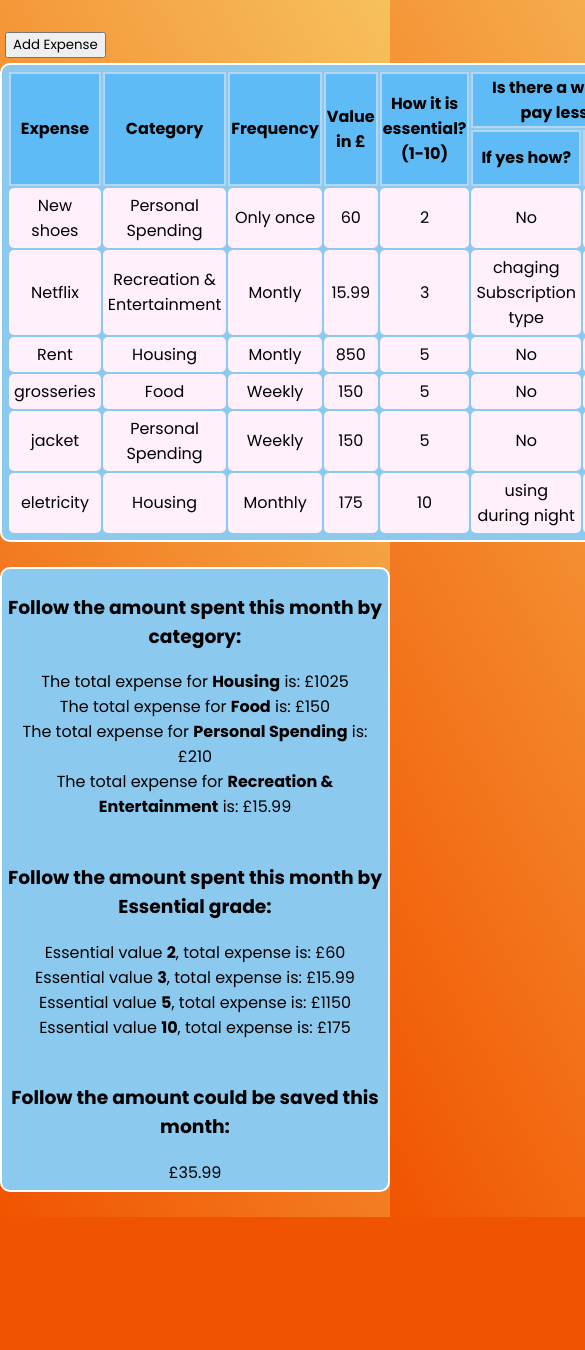
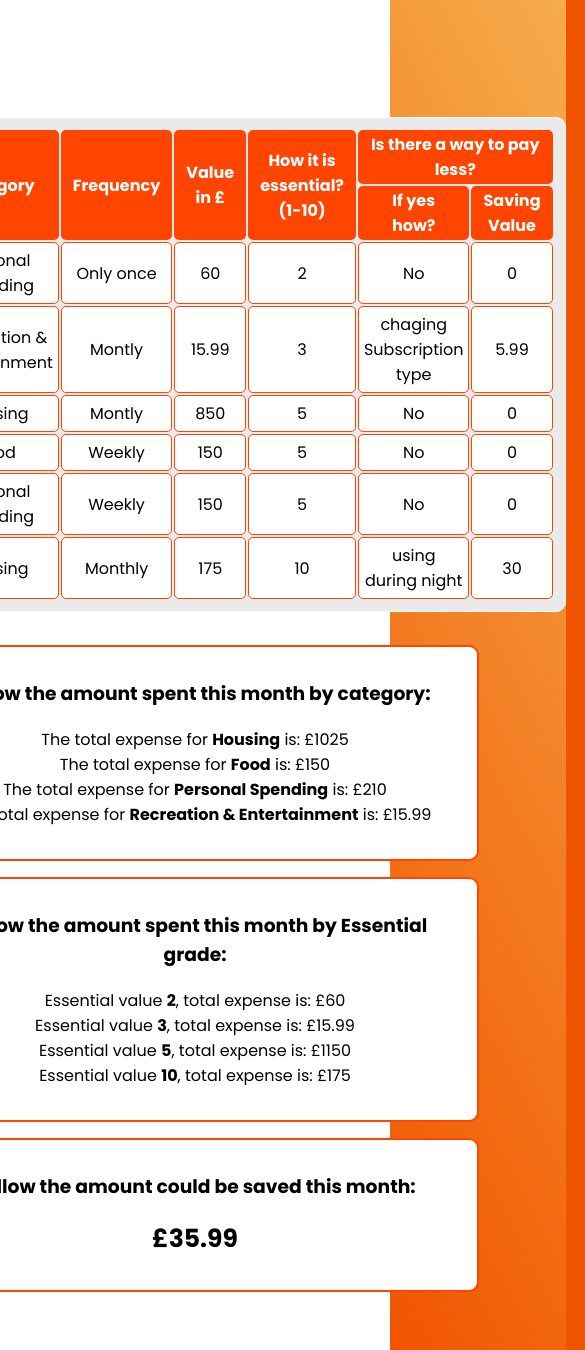
Before and after one commit to Makabruh/JavaScript_Challenge-teamindigo, a website: page teamindigo-webapp/app/main-page.html in a window 390 px wide. Shown: the part 242-1592 px from the top of the page, 585 px wide, since content can reach past the window. Before the commit the page ends 1459 px from the top, so only its background shows below. Drawn offline with Linux system fonts and the light colour scheme; no server answers.

Commit message:
updated css for expense form and main page

```diff
--- a/teamindigo-webapp/app/main-page.html
+++ b/teamindigo-webapp/app/main-page.html
@@ -8,7 +8,8 @@
     <title>Main_Page</title>
   </head>
   <body>
-    <header class="mainPage"></header>
+    <header class="mainPage-title"></header>
+    <div id="main-page">
     <br>
     <section class="section1">
       <!-- This will not stay, it is just for testing purposes -->
@@ -16,11 +17,11 @@
 
       <div class="budget">
         <div>
-          Montly Budget :£
+          Monthly Budget: £
           <input type="number" id="montlyBudget" value="1500" onchange="calcBudget()" />
         </div>
 
-        <div id="currentBudget">Current Budget :£</b>
+        <div id="currentBudget">Current Budget: £</b>
       </div>
 
       </div>
@@ -51,25 +52,24 @@
     <section class="section2">
       <div id="section2Info">
 
-        <div id="showCategory">
-          <h3>Follow the amount spent this month by category:</h3>
+        <div id="showCategory" class="card">
+          <h3 class="card-titles">Follow the amount spent this month by category:</h3>
           <div id="reesultCategory"></div>
         </div>
 
-        <br>
-        <div id="showEssential">
-         <h3>Follow the amount spent this month by Essential grade:</h3>
+        <div id="showEssential" class="card">
+         <h3 class="card-titles">Follow the amount spent this month by Essential grade:</h3>
           <div id="resultEssential"></div>
         </div>
-        <br>
-        <div id="showSaving">
-          <h3>Follow the amount could be saved this month:</h3>
+
+        <div id="showSaving" class="card">
+          <h3 class="card-titles">Follow the amount could be saved this month:</h3>
           <div id="resultSaving"></div>
         </div>
       </div>
     </section>
-    <br>
 
+  </div>
 
     <script type="text/javascript" src="main-page.js"></script>
   </body>
--- a/teamindigo-webapp/app/styles.css
+++ b/teamindigo-webapp/app/styles.css
@@ -64,10 +64,29 @@ span {
   color: #dc3545;
 }
 
-
+.br {
+  display: block;
+  margin-bottom: 1.5em;
+}
 
 /* Expense Form CSS*/
 /*  Essentail -CSS to create horizontal "Checkbox" - Start CSS*/
+
+.expense-form-page {
+  display: flex;
+  justify-content: center;
+  align-items: center;
+  min-height: 100vh;
+}
+
+.expense-form {
+  display: flex;
+  row-gap: 20px;
+}
+
+legend {
+  font-weight: bold;
+}
 
 .checkbox-container {
   box-sizing: border-box;
@@ -83,6 +102,7 @@ span {
   width: 1em;
   justify-content: center;
   position: absolute;
+  margin-left: 3.5px;
   z-index: 1;
 }
 
@@ -102,7 +122,7 @@ span {
   border-radius: 0.25em;
 }
 
-.checkbox-container .cb_Imp:hover+.cb_custom {
+.checkbox-container .cb_Imp:hover +.cb_custom {
   background-color: rgb(135, 220, 245);
 }
 
@@ -114,10 +134,23 @@ span {
 /*  Essentail -CSS to create horizontal "Checkbox"  - End of CSS*/
 
 /*  Main Page Table CSS*/
-.mainPage {
+
+#main-page {
+  background-color: #fff;
+  display: flex;
+  flex-direction: column;
+  justify-content: center;
+  align-items: center;
+
+}
+.mainPage-title {
   background-color: #b3d7f3;
   width: auto;
   height: 100px;
+}
+
+#montlyBudget {
+  margin-right: 15px;
 }
 
 .section1 {
@@ -136,34 +169,107 @@ span {
 }
 
 table {
-  padding: 5px;
-  border: 2px solid #ffffff;
+  padding: 10px;
+  border: 1px solid #ffffff;
   border-radius: 10px;
-  background-color: #8cc9ef;
+  background-color: #EAEAEA;
+  width: 100%;
 }
 
 th {
-  border: 2px solid #b3d7f3;
-  border-radius: 5x;
-  background-color: #5fbbf5;
+  border: 2px solid orangered;
+  color: white;
+  border-radius: 5px;
+  background-color: orangered;
+  padding: 0 10px;
 }
 
 td {
   padding: 5px;
-  border: 1px solid 5fbbf5;
+  border: 1px solid orangered;
   border-radius: 5px;
-  background-color: rgb(255, 240, 251);
+  background-color: #fff;
 }
 
 .section2 {
+  margin-bottom: 50px;
+}
+
+#addExpense, #submitForm {
+  border: 2px solid orangered;
+  border-radius: 5px;
+  padding: 1em;
+  margin: 20px 0;
+  background-color: white;
+  font-weight: bold;
+  cursor: pointer;
+}
+
+#addExpense:hover, #submitForm:hover {
+  background-color: orangered;
+  color: white;
+
+}
+
+.button-centered {
   display: flex;
+  justify-content: center;
+  align-items: center;
+}
+
+#section2Info {
+  display: flex;
+  flex-wrap: wrap; /* Allow flex items to wrap to the next line */
+  justify-content: center;
+  width: 100%;
+  /* justify-content: center;
   border: 2px solid #ffffff;
   border-radius: 10px;
   background-color: #8cc9ef;
-  padding: 5px;
+  padding: 1.5em; */
 }
 
+.card {
+  border: 2px solid orangered;
+  border-radius: 10px;
+  padding: 2em;
+  margin: 0.5em;
+  background-color: #fff;
+  max-width: 100%;
+}
 
+.card-titles {
+  margin-top: 0;
+}
+
+@media (max-width: 1167px) {
+  #section2Info {
+    flex-direction: column;
+    align-items: center;
+  }
+
+  .card {
+    width: 500px;
+  }
+}
+
+#resultSaving {
+  font-weight: bolder;
+  font-size: 25px
+}
+
+/* @media screen and (max-width: 650px) {
+  table {width:100%;}
+  thead {display: none;}
+  tr:nth-of-type(2n) {background-color: inherit;}
+  tr td:first-child {background: #f0f0f0; font-weight:bold;font-size:1.3em;}
+  tbody td {display: block;  text-align:center;}
+  tbody td:before {
+      content: attr(data-th);
+      display: block;
+      text-align:center;
+    }
+  } */
 
 /* login page styling */
 
```
Also changed, not shown: teamindigo-webapp/app/expense_form.html (+22 -14 lines).
